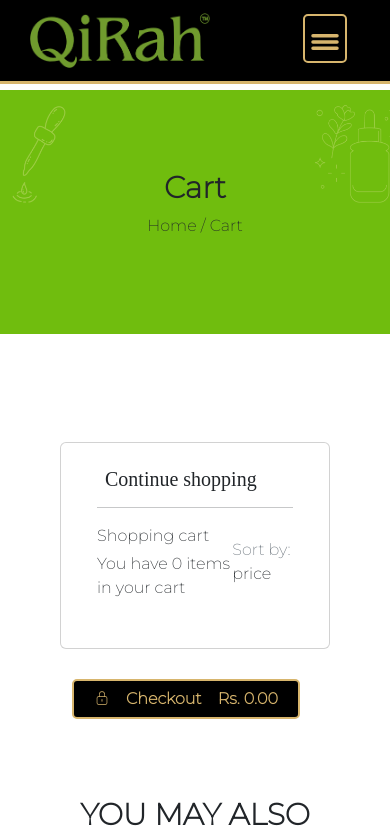
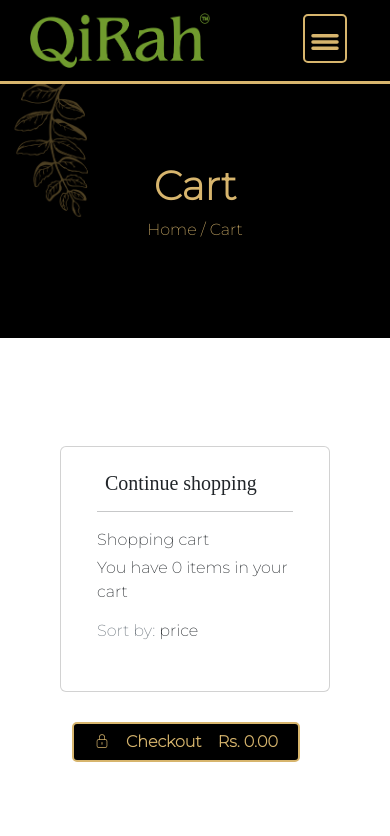
Before and after one commit to fauzan07/qirah, a Next.js app: page /cart in a window 390 px wide. Shown: the top 836 px of the page. Built offline with nearby package versions, Linux system fonts and the light colour scheme.

Commit message:
cart page updated

```diff
--- a/src/components/cart/cart.module.scss
+++ b/src/components/cart/cart.module.scss
@@ -1,11 +1,16 @@
 .breadcrumb {
-    margin-top: 40px;
-    background-image: url(../../../public/images/footer-bg.png);
+    margin-top: 32px;
+    background-image: url(../../../public/images/productbanner.jpg);
     background-repeat: no-repeat;
     background-size: cover;
 
     .content {
         padding: 80px 0px;
+        color: #d7b56d;
+        a {
+            text-decoration: none;
+            color: #d7b56d;
+        }
     }
 }
 
@@ -15,14 +20,43 @@
     a {
         text-decoration: none;
     }
-
+    .mob-card{
+        @media(max-width:767px){
+            width: 100% !important;
+        }
+.box-head-mob{
+    @media(max-width: 767px){
+        display: block !important;
+    }
+    .box-p-mob{
+        @media(max-width: 767px){
+            margin-top: 15px;
+        }
+    }
+}
     .payment-section {
         background-color: rgb(116, 172, 116);
         color: black;
     }
+    .content-box-mob{
+        @media(max-width:767px){
+            display: block !important;
+        }
+    .productcart-image {
+        width: 85px !important;
+        height: auto;
+    }
+    .product-quantity{
+   display: flex;
+   .before-img{
+    width: 10px !important;
+    height: 15px !important;
+    margin-top: 5px;
+   }
+   .after-img{
+    width: 10px !important;
+   }
+    }
 }
-
-.productcart-image {
-    width: 85px !important;
-    height: auto;
+    }
 }
--- a/src/components/cart/index.js
+++ b/src/components/cart/index.js
@@ -16,28 +16,28 @@ const index = () => {
             <section className={styles['breadcrumb']}>
                 <Container>
                     <Row className={`text-center ${styles['content']}`}>
-                        <h3>Cart</h3>
-                        <p><span>Home</span> <span>/</span><span> Cart</span></p>
+                        <h2>Cart</h2>
+                        <p><span><Link href='/#'>Home</Link></span> <span>/</span><span> Cart</span></p>
                     </Row>
                 </Container>
             </section>
             <section className={styles['cart-section']}>
                 <Container className=' py-5 h-100'>
                     <Row className='flex justify-content-center align-items-center h-100'>
-                        <div className="card">
+                        <div className={`${styles['mob-card']} card`}>
                             <div className="card-body p-4">
                                 <Col lg={12}>
                                     <h5 className="mb-3"><a href="#!" className="text-body"><i
                                         className="fas fa-long-arrow-alt-left me-2"></i>Continue shopping</a></h5>
                                     <hr />
 
-                                    <div className="d-flex justify-content-between align-items-center mb-4">
+                                    <div className={`${styles['box-head-mob']} d-flex justify-content-between align-items-center mb-4`}>
                                         <div>
                                             <p className="mb-1">Shopping cart</p>
                                             <p className="mb-0">You have {cart.quantity} items in your cart</p>
                                         </div>
                                         <div>
-                                            <p className="mb-0"><span className="text-muted">Sort by:</span> <a href="#!"
+                                            <p className={`${styles['box-p-mob']} mb-0`}><span className="text-muted">Sort by:</span> <a href="#!"
                                                 className="text-body">price <i className="fas fa-angle-down mt-1"></i></a></p>
                                         </div>
                                     </div>
@@ -46,7 +46,7 @@ const index = () => {
                                         return (
                                             <div className="card mb-3">
                                                 <div className="card-body">
-                                                    <div className="d-flex justify-content-between">
+                                                    <div className={`${styles['content-box-mob']} d-flex justify-content-between`}>
                                                         <div className="d-flex flex-row align-items-center">
                                                             <div>
                                                                 <Image
@@ -61,17 +61,35 @@ const index = () => {
                                                             </div>
                                                             <div className="ms-3">
                                                                 <h5>{product.postTopicName}</h5>
-                                                                <p className="small mb-0">{product.postVariantName1}</p>
+                                                                <p className="small fw-bold mb-0">{product.postVariantName1}</p>
                                                             </div>
                                                         </div>
                                                         <div className="d-flex flex-row align-items-center">
-                                                            <div style={{ width: "50px" }}>
-                                                                <h5 className="fw-normal mb-0">{product.quantity}</h5>
+                                                            <div className={styles['product-quantity']} style={{ width: "100px" }}>
+                                                                <Image
+                                                                    src='/images/plus.png'
+                                                                    height='10'
+                                                                    width='10'
+                                                                    objectFit='fill'
+                                                                    layout='responsive'
+                                                                    alt='before-img'
+                                                                    className={styles['before-img']}
+                                                                />
+                                                                <h5 className="fw-normal ps-3 pe-3 mb-0">{product.quantity}</h5>
+                                                                <Image
+                                                                    src='/images/minus.png'
+                                                                    height='10'
+                                                                    width='10'
+                                                                    objectFit='fill'
+                                                                    layout='responsive'
+                                                                    alt='after-img'
+                                                                    className={styles['after-img']}
+                                                                />
                                                             </div>
                                                             <div style={{ width: "80px" }}>
                                                                 <h5 className="mb-0">{product.price}</h5>
                                                             </div>
-                                                            <a href="#!" style={{ color: "#cecece" }}><i className="fas fa-trash-alt"></i></a>
+                                                            <a href="#!" style={{ color: "#d7b56d" }}><i className="fas fa-trash-alt"></i></a>
                                                         </div>
                                                     </div>
                                                 </div>
```
